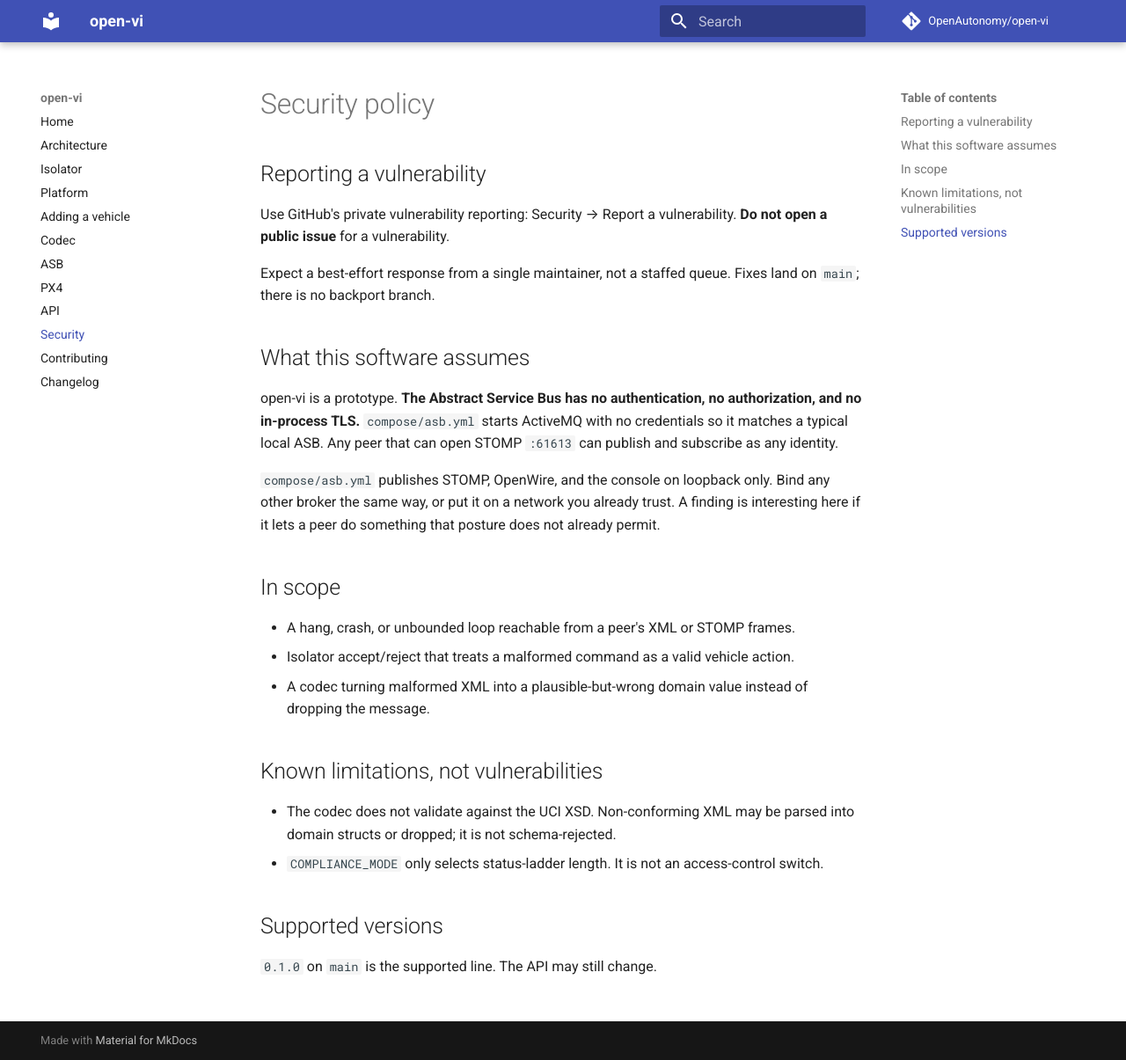
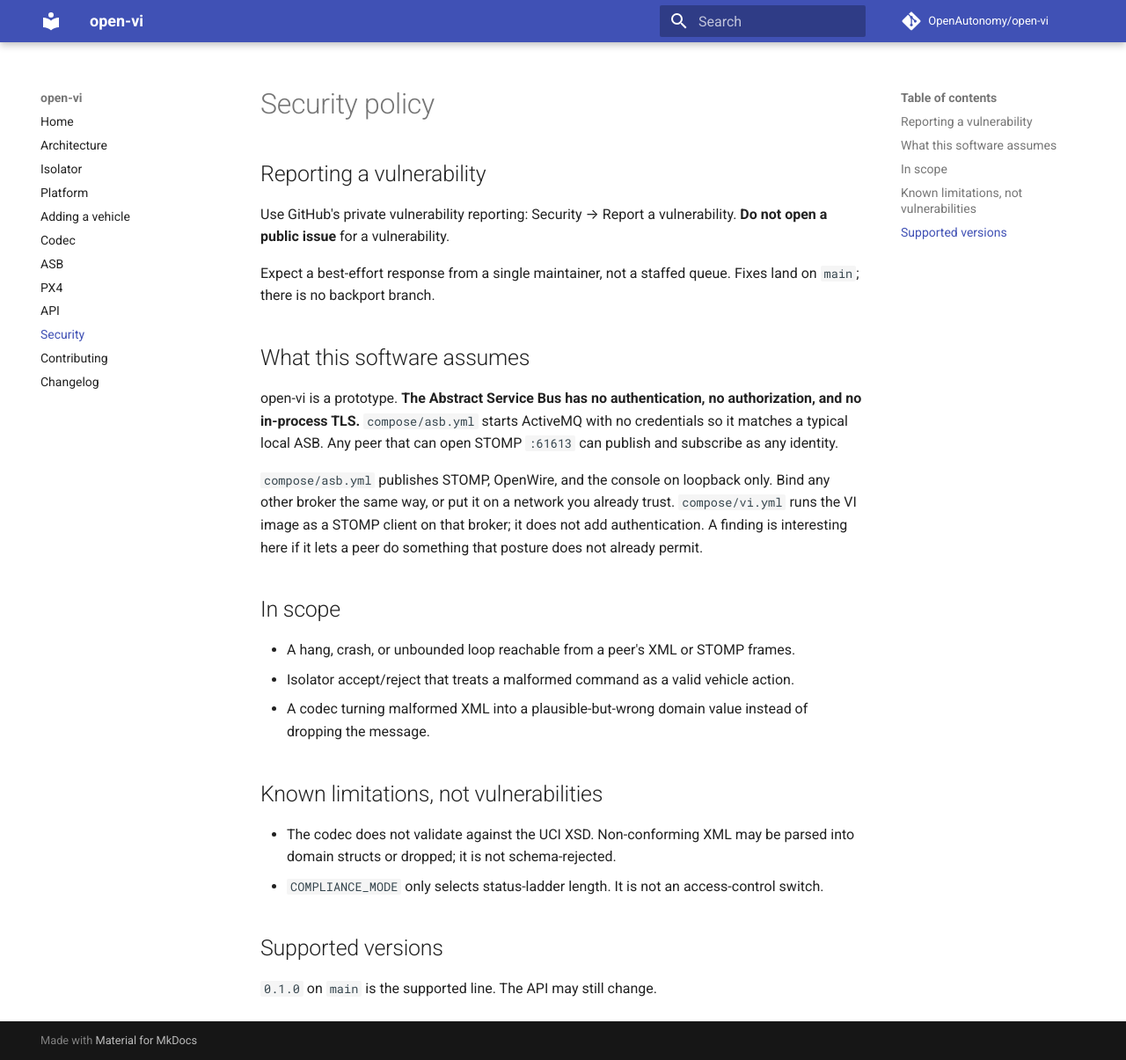
Before and after one commit to OpenAutonomy/open-vi, an MkDocs documentation site: the page built from docs/SECURITY.md, in a window 1280 px wide and 1205 px high. Shown: the whole window at 88% size. Built offline with MkDocs 1.6.1 and Material for MkDocs 9.7.7, drawn with Linux system fonts in a browser that asks for light colours; comment, search, counter and statistics services are not loaded.

```diff
--- a/SECURITY.md
+++ b/SECURITY.md
@@ -17,7 +17,8 @@ that can open STOMP `:61613` can publish and subscribe as any identity.
 
 `compose/asb.yml` publishes STOMP, OpenWire, and the console on
 loopback only. Bind any other broker the same way, or put it on a
-network you already trust.
+network you already trust. `compose/vi.yml` runs the VI image as a
+STOMP client on that broker; it does not add authentication.
 A finding is interesting here if it lets a peer do something that
 posture does not already permit.
 
```
Also changed, not shown: CHANGELOG.md (+2 -0 lines), CONTRIBUTING.md (+2 -1 lines), README.md (+8 -1 lines), docs/CONTRIBUTING.md (+2 -1 lines), 6 other files.
